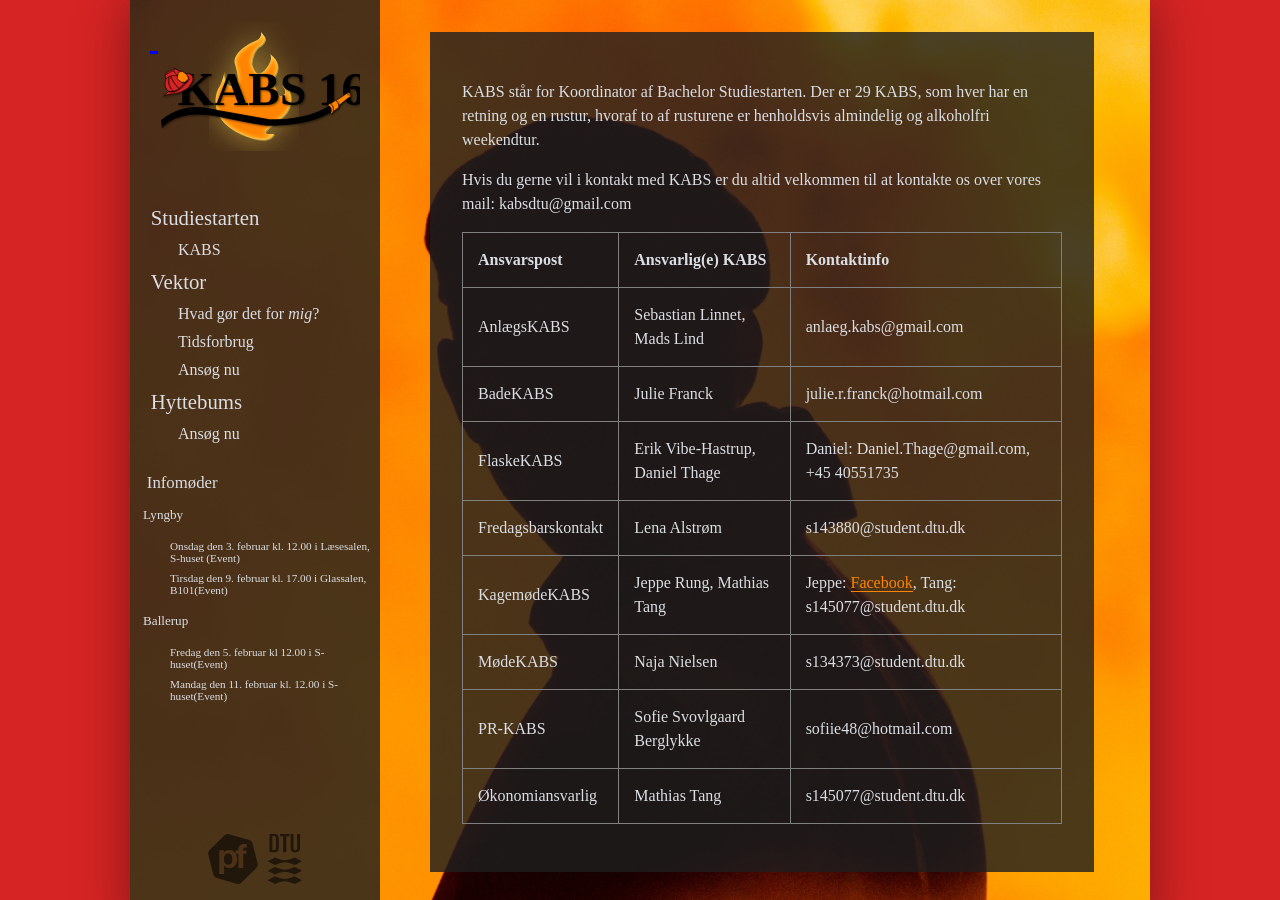
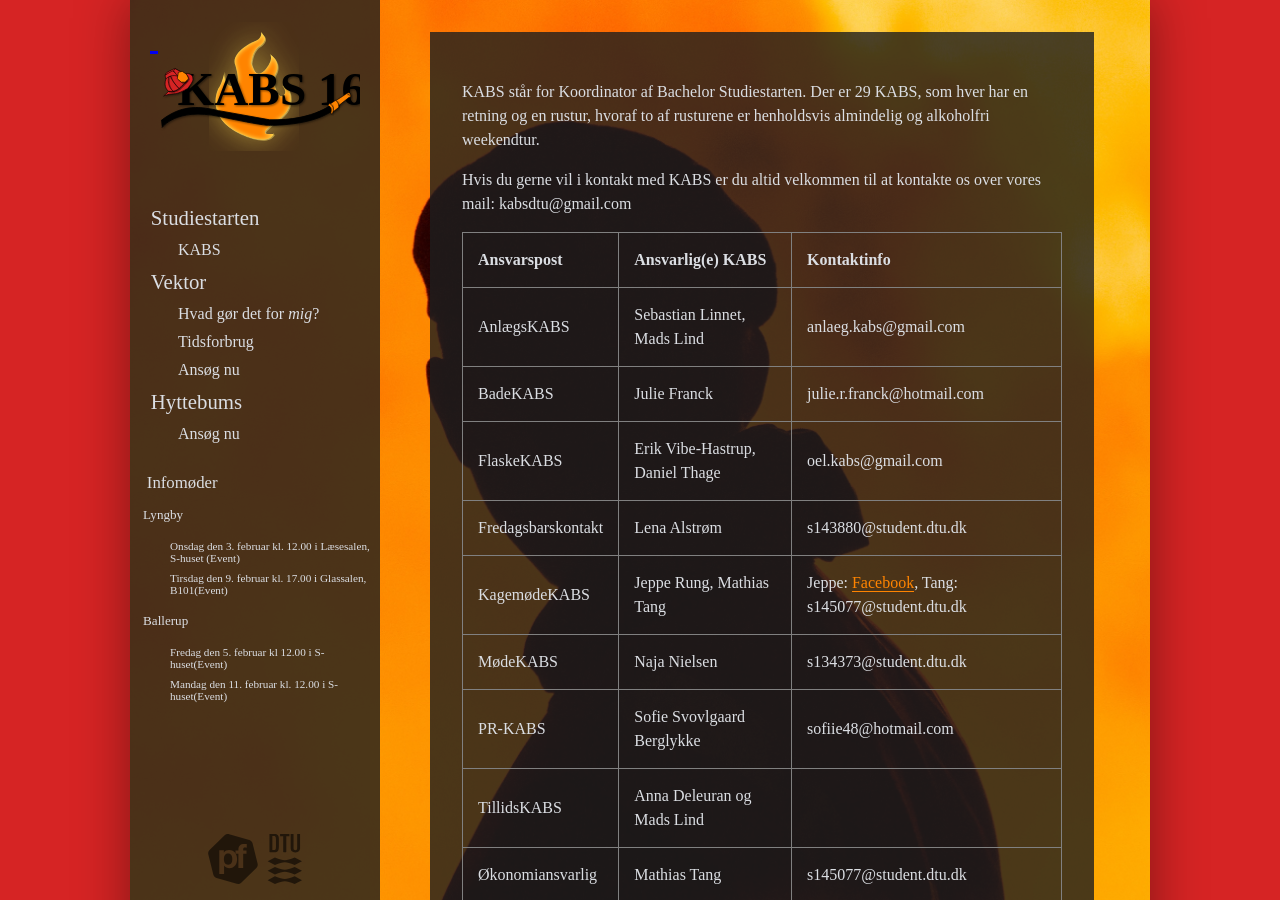
Before and after one commit to KABSDTU/kabsdtu.github.io, a Jekyll site: the page built from kabs.md, in a window 1280 px wide and 900 px high. Built offline with Jekyll 4.4.1, drawn with Linux system fonts in a browser that asks for light colours; some web fonts are replaced.

Commit message:
opdateret skema på kabssiden

```diff
--- a/kabs.md
+++ b/kabs.md
@@ -27,7 +27,7 @@ title: KABS
 <tr>
 <td>FlaskeKABS</td>
 <td>Erik Vibe-Hastrup, Daniel Thage</td>
-<td>Daniel: Daniel.Thage@gmail.com, +45 40551735</td>
+<td>oel.kabs@gmail.com</td>
 </tr>
 <tr>
 <td>Fredagsbarskontakt</td>
@@ -50,6 +50,11 @@ title: KABS
 <td>sofiie48@hotmail.com</td>
 </tr>
 <tr>
+<td>TillidsKABS</td>
+<td>Anna Deleuran og Mads Lind</td>
+<td></td>
+</tr>
+<tr>
 <td>Økonomiansvarlig</td>
 <td>Mathias Tang</td>
 <td>s145077@student.dtu.dk</td>
```
